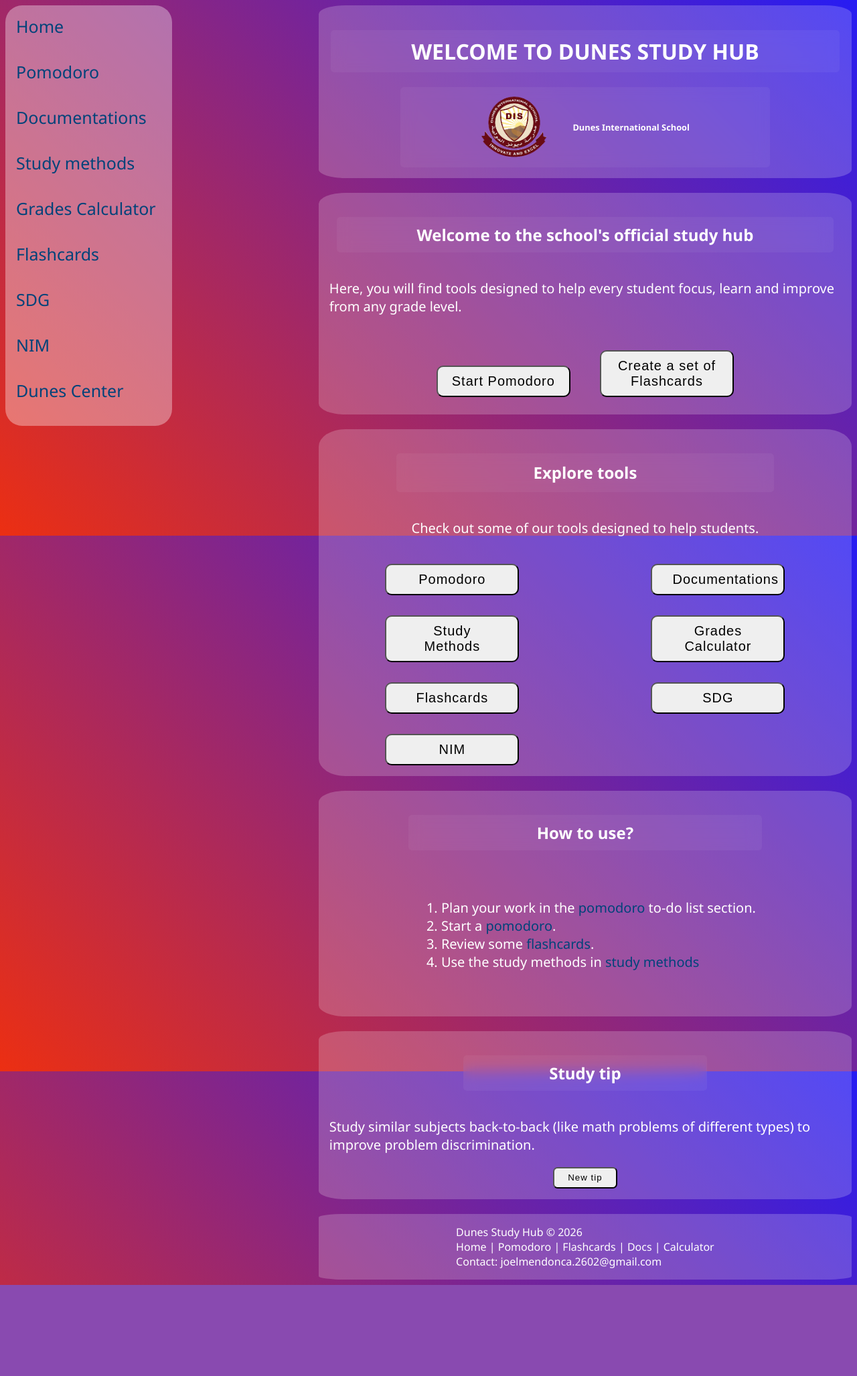
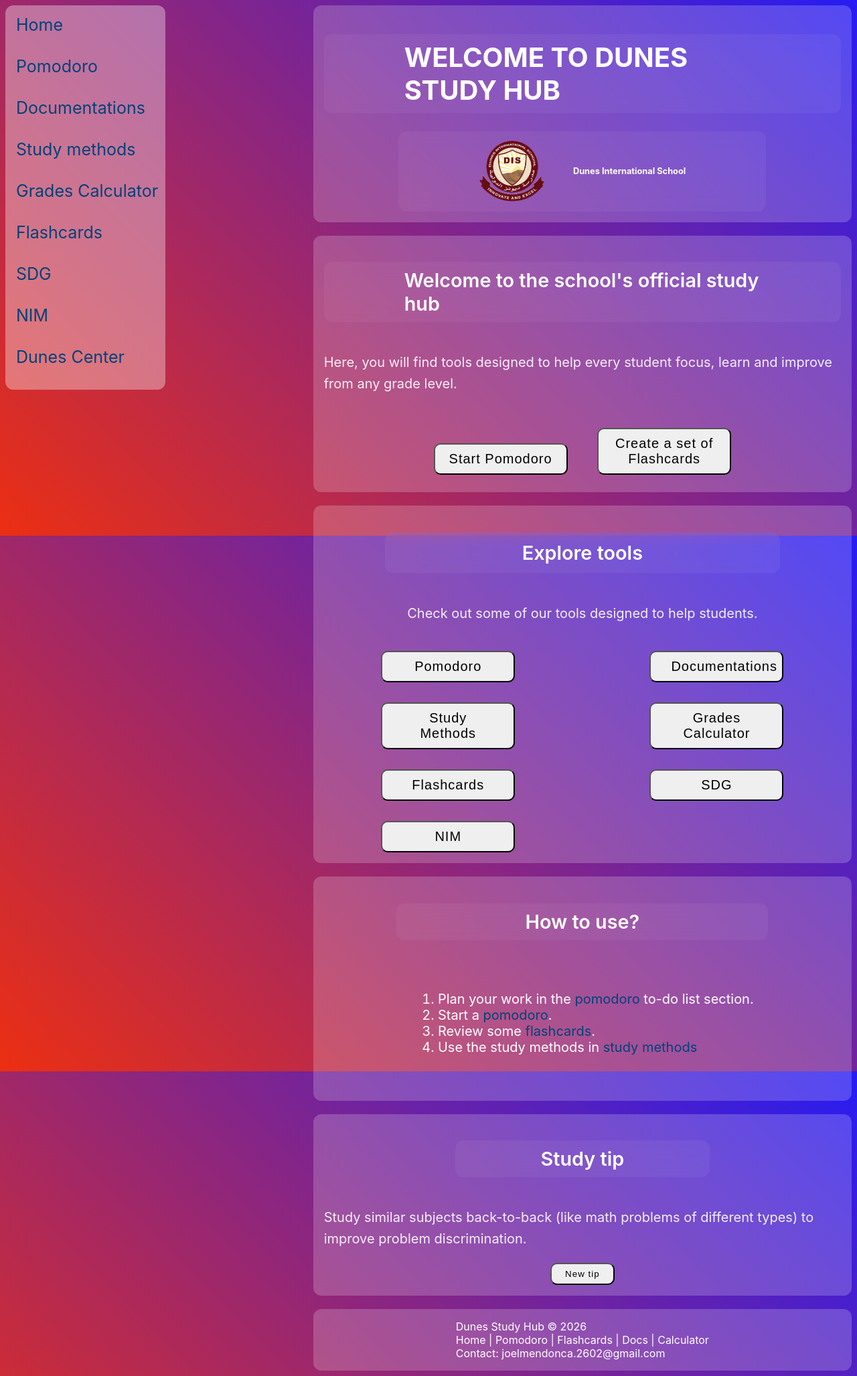
Before and after one commit to joelscreen/dunes-study-hub, a Flask app: page / in a window 1280 px wide. Shown: the whole page at 67% size. Before the commit the page ends 1919 px from the top, so only its background shows below. Run offline with Flask 3, Linux system fonts and the light colour scheme.

Commit message:
Add files via upload

```diff
--- a/static/styles.css
+++ b/static/styles.css
@@ -1,9 +1,30 @@
 body {
-  font-family: 'Segoe UI';
-  font-size: 20;
+  font-family: 'Inter', 'Segoe UI', sans-serif;
+  font-size: 16px;
   background: linear-gradient(-135deg, rgb(39, 28, 243), #ec2f12);
   background-attachment: fixed;
   background-repeat: no-repeat;
+  animation: fadeIn 0.7s ease;
+}
+
+@keyframes fadeIn {
+  from { opacity: 0.2; }
+  to { opacity: 1; }
+}
+
+h1 {
+  font-size: 2.5rem;
+  font-weight: 700;
+}
+
+h2 {
+  font-size: 1.8rem;
+  font-weight: 600;
+}
+
+p {
+  opacity: 0.9;
+  line-height: 1.6;
 }
 
 .container {
@@ -13,8 +34,9 @@ body {
 }
 
 .sidebar {
-  border-radius: 25px;
-  width: 250px;
+  border-radius: 12px;
+  height: fit-content;
+  width: 300px;
   top: 20px;
   left: 20px;
   background-color: rgba(255, 255, 255, 0.35);
@@ -72,12 +118,13 @@ button {
   font-weight: 500;
   letter-spacing: 1px;
   padding: 0.5em 1.5em;
-  border-radius: 0.5em;
+  border-radius: 10px;
   cursor: pointer;
-  transition: 0.2s ease-in-out;
+  transition: all 0.2s ease;
 }
 button:hover {
-  transform: translateY(-10px);
+  transform: translateY(-3px);
+  box-shadow: 0 6px 15px rgba(0,0,0,0.2);
 }
 
 #start {
@@ -398,7 +445,7 @@ textarea:focus {
   display: flex;
   height: auto;
   width: auto;
-  border-radius: 5%;
+  border-radius: 12px;
   background-color: rgb(255, 255, 255, 0.20);
   align-items: center;
   justify-content: center;
@@ -414,7 +461,7 @@ textarea:focus {
   padding: 10px;
   padding-left: 120px;
   padding-right: 120px;
-  border-radius: 5px;
+  border-radius: 12px;
 }
 
 .header2 {
@@ -427,7 +474,7 @@ textarea:focus {
   padding: 10px;
   padding-left: 120px;
   padding-right: 120px;
-  border-radius: 5px;
+  border-radius: 12px;
 }
 
 .header2 h3 {
@@ -438,7 +485,7 @@ textarea:focus {
   display: flex;
   height: auto;
   width: auto;
-  border-radius: 5%;
+  border-radius: 12px;
   background-color: rgb(255, 255, 255, 0.20);
   align-items: center;
   justify-content: center;
@@ -463,18 +510,20 @@ textarea:focus {
   padding: 10px;
   padding-left: 120px;
   padding-right: 120px;
-  border-radius: 5px;
+  border-radius: 12px;
 }
 
 .content {
-  width: 1000px
+  max-width: 1300px;
+  margin: 0 auto;
+  width: 100%;
 }
 
 .explore_tools {
   display: flex;
   height: auto;
   width: auto;
-  border-radius: 5%;
+  border-radius: 12px;
   background-color: rgb(255, 255, 255, 0.20);
   align-items: center;
   justify-content: center;
@@ -490,7 +539,7 @@ textarea:focus {
   padding: 1vw;
   padding-left: 16vw;
   padding-right: 16vw;
-  border-radius: 5px;
+  border-radius: 12px;
 }
 
 .explore_tools p {
@@ -527,7 +576,7 @@ textarea:focus {
   display: flex;
   height: auto;
   width: auto;
-  border-radius: 5%;
+  border-radius: 12px;
   background-color: rgb(255, 255, 255, 0.20);
   align-items: center;
   justify-content: center;
@@ -543,7 +592,7 @@ textarea:focus {
   padding: 10px;
   padding-left: 15vw;
   padding-right: 15vw;
-  border-radius: 5px;
+  border-radius: 12px;
 }
 
 .how_to_use ol {
@@ -560,7 +609,7 @@ textarea:focus {
   display: flex;
   height: auto;
   width: auto;
-  border-radius: 5%;
+  border-radius: 12px;
   background-color: rgb(255, 255, 255, 0.20);
   align-items: center;
   justify-content: center;
@@ -576,7 +625,7 @@ textarea:focus {
   padding: 10px;
   padding-left: 8rem;
   padding-right: 8rem;
-  border-radius: 5px;
+  border-radius: 12px;
 }
 
 .study_tip p {
@@ -587,7 +636,7 @@ textarea:focus {
   display: flex;
   height: auto;
   width: auto;
-  border-radius: 5%;
+  border-radius: 12px;
   background-color: rgb(255, 255, 255, 0.20);
   align-items: center;
   justify-content: center;
```
Also changed, not shown: other parts of static/styles.css (+54 -30 lines).
